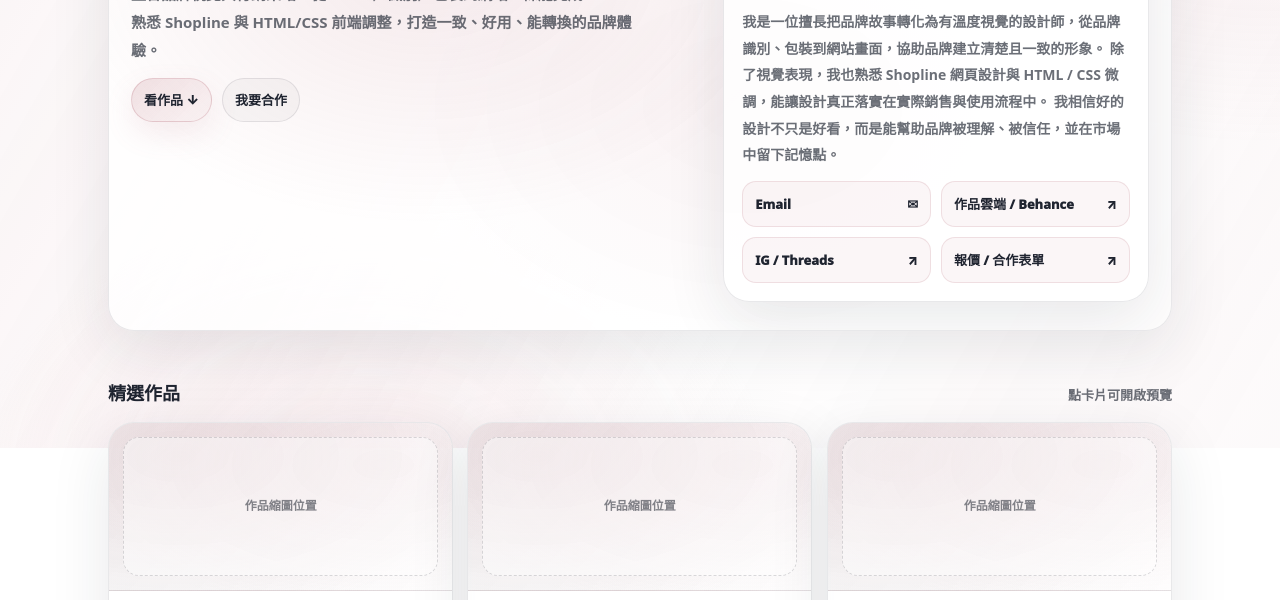
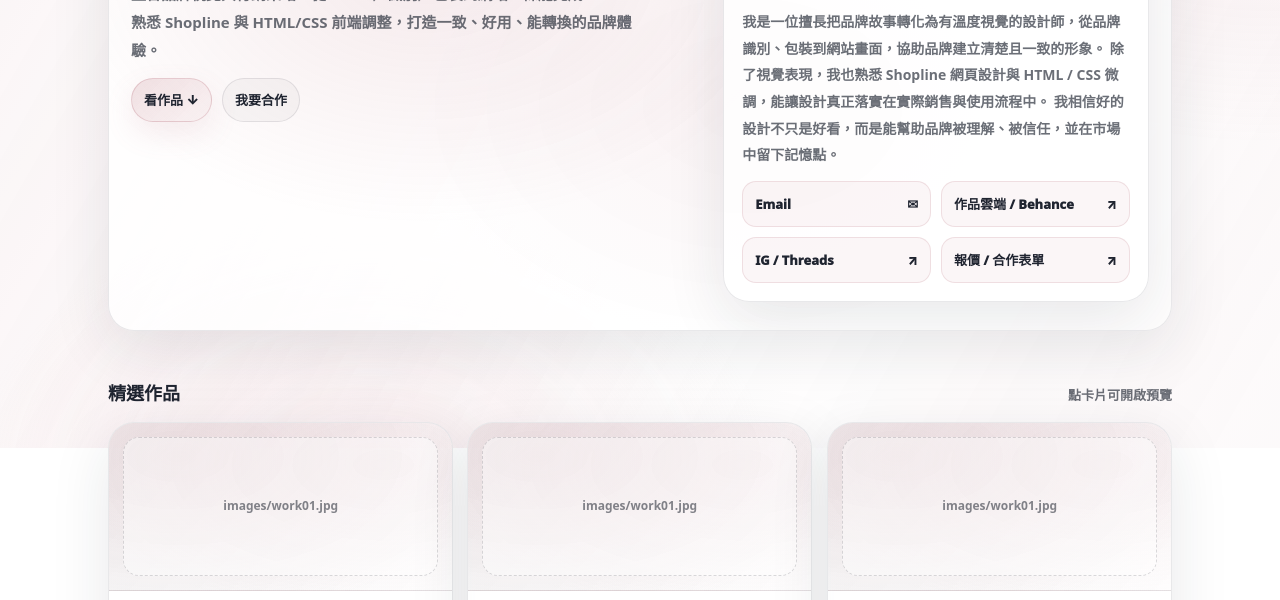
Before and after one commit to yagiyou/Portfolio, a plain HTML site: page index.html in a window 1280 px wide. Shown: the part 352-952 px from the top of the page. Drawn offline with Linux system fonts and the light colour scheme.

Commit message:
Update index.html

```diff
--- a/index.html
+++ b/index.html
@@ -777,7 +777,7 @@ const works = [
     role:"客製化一頁式網站",
     highlight:"幫小型居酒屋，打造實用又符合店家的視覺網頁形象。",
     deliver:"一頁式網站",
-    tools:"html/JS/CSS · Github",
+    tools:"html/JS/CSS/RWD響應式· Github",
     desc:"針對小型店家，一頁式的網站，能讓客人一目了然，並且操作方便的同時，保留該店家的風格。",
     link:"https://yagiyou.github.io/SUISEI-CLUB/",
     thumb:""
@@ -832,7 +832,7 @@ function tagRose(text){ return `<span class="tag rose">${text}</span>`; }
 function workHTML(w, idx){
   const thumb = w.thumb
     ? `<img src="${w.thumb}" alt="${w.title}">`
-    : `<div class="ph">作品縮圖位置</div>`;
+    : `<div class="ph">images/work01.jpg</div>`;
   return `
     <article class="work reveal" data-idx="${idx}">
       <div class="thumb">${thumb}</div>
```
